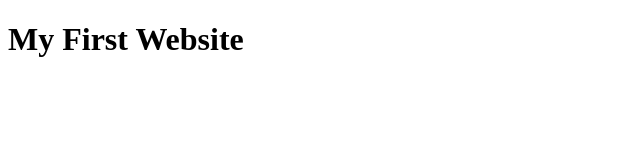
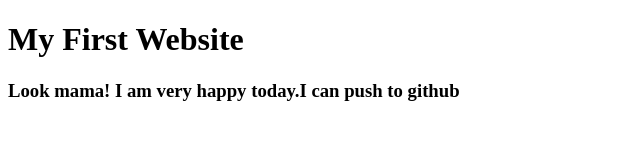
Before and after one commit to SumonWebDev/new-repo, a plain HTML site: page index.html in a window 1280 px wide. Shown: the whole page, without its empty margins (0-640 px from the left). Drawn offline with Linux system fonts and the light colour scheme.

Commit message:
my first commit

```diff
--- a/index.html
+++ b/index.html
@@ -7,5 +7,6 @@
 </head>
 <body>
     <h1>My First Website</h1>
+    <h3>Look mama! I am very happy today.I can push to github</h3>
 </body>
 </html>
```
